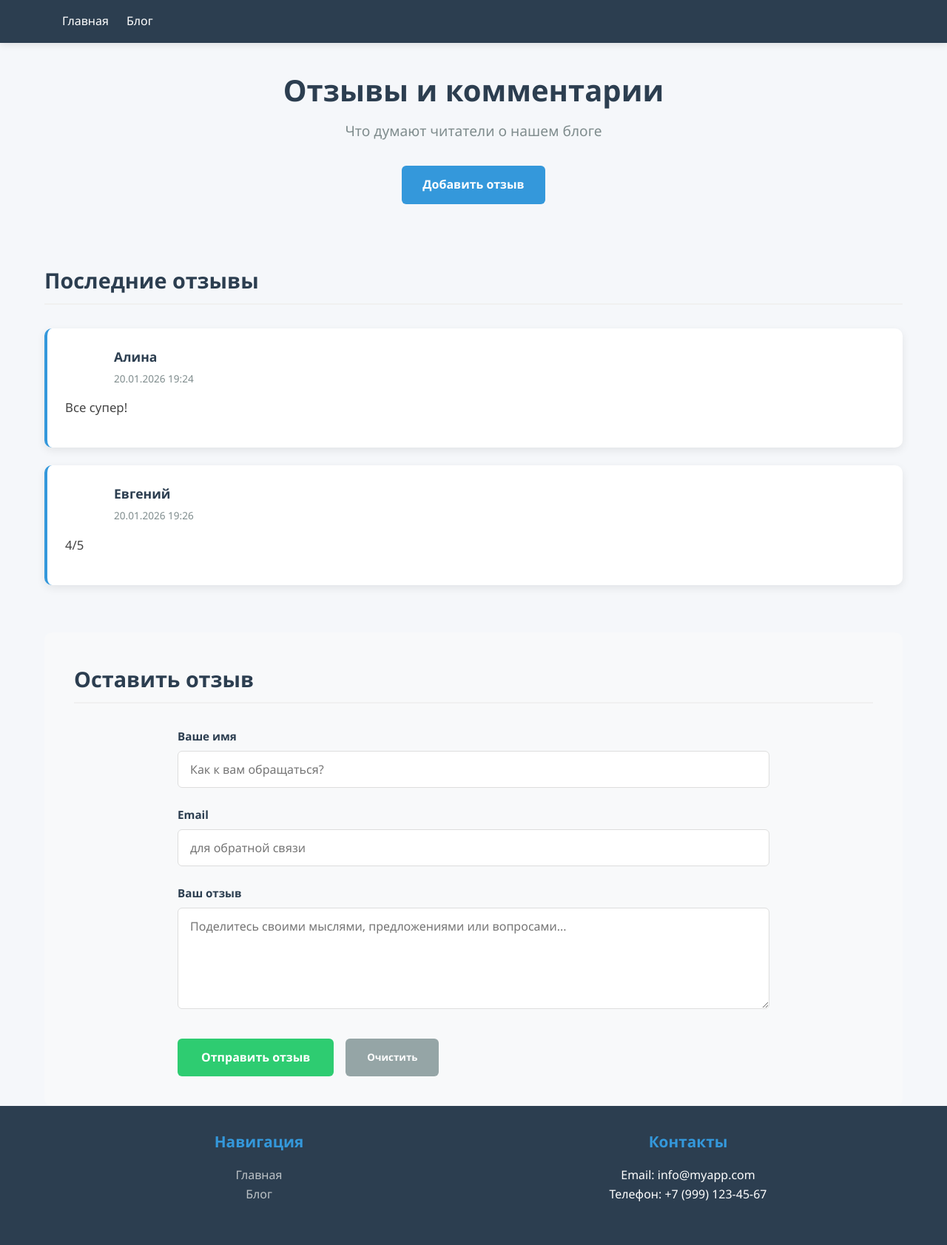
After one commit to lykalinaaa/django-test, a Django app: page /blog/1/comments/ in a window 1280 px wide. The commit adds this page. Shown: the whole page at 74% size. Run offline with Django 5.2, Linux system fonts and the light colour scheme; data comes from the database, SQL or seed files in the repository; both versions use the stored data as it was after the commit.

Commit message:
Практика 3: Функционал отправки и загрузки комментариев, небольшие правки по дизайну, отображение комментариев, если проверены

```diff
--- a/test_project/blog/admin.py
+++ b/test_project/blog/admin.py
@@ -1,4 +1,5 @@
 from django.contrib import admin
-from .models import Post
+from .models import Post, Comment
 
 admin.site.register(Post)
+admin.site.register(Comment)
--- a/test_project/blog/urls.py
+++ b/test_project/blog/urls.py
@@ -2,6 +2,7 @@ from django.urls import path
 from .views import *
 
 urlpatterns = [
-    path('', blog_page, name='blog'),
-    path('<int:post_id>/', post_page, name='post'),
+    path('', blog_page, name='blog'),  # /blog/
+    path('<int:post_id>/', post_page, name='post'),  # /blog/1/
+    path('<int:post_id>/comments/', comments_page, name='comments'),  # /blog/1/comments/
 ]
--- a/test_project/blog/views.py
+++ b/test_project/blog/views.py
@@ -1,5 +1,6 @@
-from django.shortcuts import render, get_object_or_404
-from .models import Post
+from django.shortcuts import render, get_object_or_404, redirect
+from .models import Post, Comment
+from datetime import datetime
 
 # меню для всех страниц
 menu = [
@@ -23,6 +24,30 @@ def blog_page(request):
 # Пост
 def post_page(request, post_id):
     post = get_object_or_404(Post, id=post_id)
-    data = {"menu": menu, "posts": post}
+    data = {"menu": menu, "posts": post, "comments": "/comments/"}
 
     return render(request, "post.html", context=data)
+
+
+def comments_page(request, post_id):
+    if request.method == 'POST':
+        fio = request.POST['fio']
+        email = request.POST['email']
+        text = request.POST['text']
+        created_at = datetime.now()
+
+        formatted = created_at.strftime("%d.%m.%Y %H:%M")
+
+        if fio and email and text:
+            Comment.objects.create(fio=fio, email=email, text=text, post_id=post_id, created_at=formatted)
+            return redirect('comments', post_id=post_id)
+
+    comments = Comment.objects.filter(post_id=post_id)
+
+    data = {
+        "menu": menu,
+        "post_id": post_id,
+        "comments": comments,
+    }
+
+    return render(request, "comments.html", context=data)
--- /dev/null
+++ b/test_project/static/css/comments.css
@@ -0,0 +1,361 @@
+.comments-header {
+    text-align: center;
+    margin-bottom: 3rem;
+    padding: 2rem 0;
+}
+
+.page-title {
+    font-size: 2.5rem;
+    color: #2c3e50;
+    margin-bottom: 0.5rem;
+}
+
+.page-subtitle {
+    font-size: 1.2rem;
+    color: #7f8c8d;
+    margin-bottom: 2rem;
+}
+
+.add-comment-btn {
+    margin-top: 1.5rem;
+}
+
+.btn {
+    display: inline-block;
+    background-color: #3498db;
+    color: white;
+    padding: 0.8rem 1.8rem;
+    text-decoration: none;
+    border-radius: 6px;
+    font-weight: 600;
+    border: none;
+    cursor: pointer;
+    transition: background-color 0.3s;
+}
+
+.btn:hover {
+    background-color: #2980b9;
+}
+
+.btn-primary {
+    background-color: #2ecc71;
+}
+
+.btn-primary:hover {
+    background-color: #27ae60;
+}
+
+.btn-secondary {
+    background-color: #95a5a6;
+}
+
+.btn-secondary:hover {
+    background-color: #7f8c8d;
+}
+
+.comments-section {
+    margin-bottom: 4rem;
+}
+
+.section-title {
+    font-size: 1.8rem;
+    color: #2c3e50;
+    margin-bottom: 2rem;
+    padding-bottom: 0.5rem;
+    border-bottom: 2px solid #f0f0f0;
+}
+
+.comments-list {
+    display: flex;
+    flex-direction: column;
+    gap: 1.5rem;
+}
+
+.comment-card {
+    background: white;
+    border-radius: 10px;
+    padding: 1.5rem;
+    box-shadow: 0 4px 12px rgba(0, 0, 0, 0.08);
+    border-left: 4px solid #3498db;
+}
+
+.comment-header {
+    display: flex;
+    justify-content: space-between;
+    align-items: flex-start;
+    margin-bottom: 1rem;
+    flex-wrap: wrap;
+    gap: 1rem;
+}
+
+.comment-author {
+    display: flex;
+    align-items: center;
+    gap: 1rem;
+}
+
+.author-avatar {
+    width: 50px;
+    height: 50px;
+}
+
+.author-avatar img {
+    width: 100%;
+    height: 100%;
+    border-radius: 50%;
+    object-fit: cover;
+}
+
+.avatar-placeholder {
+    width: 100%;
+    height: 100%;
+    border-radius: 50%;
+    background: #3498db;
+    color: white;
+    display: flex;
+    align-items: center;
+    justify-content: center;
+    font-size: 1.2rem;
+    font-weight: bold;
+}
+
+.author-info {
+    display: flex;
+    flex-direction: column;
+}
+
+.author-name {
+    font-size: 1.1rem;
+    color: #2c3e50;
+    margin: 0 0 0.3rem 0;
+}
+
+.comment-date {
+    font-size: 0.85rem;
+    color: #7f8c8d;
+}
+
+.comment-post {
+    background: #f8f9fa;
+    padding: 0.5rem 0.8rem;
+    border-radius: 6px;
+}
+
+.post-label {
+    font-size: 0.85rem;
+    color: #7f8c8d;
+    margin-right: 0.5rem;
+}
+
+.post-link {
+    color: #3498db;
+    text-decoration: none;
+    font-size: 0.9rem;
+    font-weight: 500;
+}
+
+.post-link:hover {
+    text-decoration: underline;
+}
+
+.comment-body {
+    margin-bottom: 1rem;
+}
+
+.comment-text {
+    line-height: 1.6;
+    color: #444;
+    margin: 0;
+    font-size: 1.05rem;
+}
+
+.comment-footer {
+    border-top: 1px solid #eee;
+    padding-top: 1rem;
+}
+
+.comment-actions {
+    display: flex;
+    gap: 1rem;
+}
+
+.action-btn {
+    display: flex;
+    align-items: center;
+    gap: 0.5rem;
+    background: #f8f9fa;
+    border: 1px solid #ddd;
+    border-radius: 6px;
+    padding: 0.5rem 1rem;
+    font-size: 0.9rem;
+    color: #555;
+    cursor: pointer;
+    transition: all 0.3s;
+}
+
+.action-btn:hover {
+    background: #e9ecef;
+    border-color: #3498db;
+    color: #3498db;
+}
+
+.btn-icon {
+    font-size: 1rem;
+}
+
+.btn-count, .btn-text {
+    font-weight: 500;
+}
+
+.no-comments {
+    text-align: center;
+    padding: 4rem 2rem;
+    background: #f8f9fa;
+    border-radius: 10px;
+    border: 2px dashed #ddd;
+}
+
+.no-comments-icon {
+    font-size: 4rem;
+    margin-bottom: 1.5rem;
+}
+
+.no-comments h3 {
+    font-size: 1.5rem;
+    color: #2c3e50;
+    margin-bottom: 0.5rem;
+}
+
+.no-comments p {
+    color: #7f8c8d;
+    margin-bottom: 1.5rem;
+    font-size: 1.1rem;
+}
+
+.add-comment-section {
+    background: #f8f9fa;
+    padding: 2.5rem;
+    border-radius: 10px;
+    margin-top: 2rem;
+}
+
+.comment-form {
+    max-width: 800px;
+    margin: 0 auto;
+}
+
+.form-group {
+    margin-bottom: 1.5rem;
+}
+
+.form-label {
+    display: block;
+    margin-bottom: 0.5rem;
+    font-weight: 600;
+    color: #2c3e50;
+    font-size: 0.95rem;
+}
+
+.form-input,
+.form-select,
+.form-textarea {
+    width: 100%;
+    padding: 0.8rem 1rem;
+    border: 1px solid #ddd;
+    border-radius: 6px;
+    font-size: 1rem;
+    font-family: inherit;
+    transition: border-color 0.3s;
+}
+
+.form-input:focus,
+.form-select:focus,
+.form-textarea:focus {
+    outline: none;
+    border-color: #3498db;
+    box-shadow: 0 0 0 2px rgba(52, 152, 219, 0.2);
+}
+
+.form-textarea {
+    resize: vertical;
+    min-height: 120px;
+}
+
+.form-actions {
+    display: flex;
+    gap: 1rem;
+    margin-top: 2rem;
+}
+
+.btn-submit {
+    background-color: #2ecc71;
+    padding: 0.9rem 2rem;
+    font-size: 1rem;
+}
+
+.btn-submit:hover {
+    background-color: #27ae60;
+}
+
+@media (max-width: 768px) {
+    .comments-stats {
+        gap: 1.5rem;
+    }
+
+    .stat-card {
+        min-width: 120px;
+        padding: 1.2rem 1.5rem;
+    }
+
+    .stat-number {
+        font-size: 1.8rem;
+    }
+
+    .comment-header {
+        flex-direction: column;
+        align-items: flex-start;
+    }
+
+    .comment-post {
+        align-self: flex-start;
+    }
+
+    .add-comment-section {
+        padding: 1.5rem;
+    }
+
+    .form-actions {
+        flex-direction: column;
+    }
+
+    .btn {
+        width: 100%;
+        text-align: center;
+    }
+}
+
+@media (max-width: 480px) {
+    .page-title {
+        font-size: 2rem;
+    }
+
+    .comments-stats {
+        flex-direction: column;
+        align-items: center;
+    }
+
+    .stat-card {
+        width: 100%;
+        max-width: 250px;
+    }
+
+    .comment-author {
+        flex-direction: column;
+        align-items: flex-start;
+    }
+
+    .author-avatar {
+        width: 40px;
+        height: 40px;
+    }
+}
--- a/test_project/templates/blog.html
+++ b/test_project/templates/blog.html
@@ -58,9 +58,6 @@
                     </div>
                     <div class="post-footer">
                         <a href="{% url 'post' post.id %}" class="read-more-btn">Читать далее →</a>
-                        <div class="post-stats">
-                            <span class="comments">💬 {{ post.comments_count|default:0 }}</span>
-                        </div>
                     </div>
                 </div>
             </article>
--- /dev/null
+++ b/test_project/templates/comments.html
@@ -0,0 +1,88 @@
+{% extends 'base.html' %}
+{% load static %}
+
+{% block extra_css %}
+    <link rel="stylesheet" href="{% static 'css/comments.css' %}">
+{% endblock %}
+
+{% block content %}
+<div class="container">
+    <div class="comments-header">
+        <h1 class="page-title">Отзывы и комментарии</h1>
+        <p class="page-subtitle">Что думают читатели о нашем блоге</p>
+
+        <div class="add-comment-btn">
+            <a href="#add-comment" class="btn">Добавить отзыв</a>
+        </div>
+    </div>
+
+    <section class="comments-section">
+        <h2 class="section-title">Последние отзывы</h2>
+
+        {% if comments %}
+        <div class="comments-list">
+            {% for comment in comments %}
+            <article class="comment-card">
+                <div class="comment-header">
+                    <div class="comment-author">
+                        <div class="author-avatar">
+                            {% if comment.author.profile.avatar %}
+                                <img src="{{ comment.author.profile.avatar.url }}">
+                            {% endif %}
+                        </div>
+                        <div class="author-info">
+                            <h3 class="author-name">
+                                {% if comment.fio %}
+                                    {{ comment.fio }}
+                                {% endif %}
+                            </h3>
+                            <span class="comment-date">{{ comment.created_at }}</span>
+                        </div>
+                    </div>
+                </div>
+
+                <div class="comment-body">
+                    <p class="comment-text">{{ comment.text }}</p>
+                </div>
+            </article>
+            {% endfor %}
+        </div>
+        {% else %}
+        <div class="no-comments">
+            <div class="no-comments-icon">💬</div>
+            <h3>Пока нет отзывов</h3>
+            <p>Будьте первым, кто оставит комментарий!</p>
+            <a href="#add-comment" class="btn btn-primary">Написать отзыв</a>
+        </div>
+        {% endif %}
+    </section>
+
+    <section id="add-comment" class="add-comment-section">
+        <h2 class="section-title">Оставить отзыв</h2>
+
+        <form class="comment-form" method="POST" action="{% url 'comments' post_id %}">
+            {% csrf_token %}
+            <div class="form-group">
+                <label for="fio" class="form-label">Ваше имя</label>
+                <input type="text" id="fio" name="fio" class="form-input" placeholder="Как к вам обращаться?" required>
+            </div>
+
+            <div class="form-group">
+                <label for="email" class="form-label">Email</label>
+                <input type="email" id="email" name="email" class="form-input" placeholder="для обратной связи" required>
+            </div>
+
+            <div class="form-group">
+                <label for="comment-text" class="form-label">Ваш отзыв</label>
+                <textarea id="comment-text" name="text" class="form-textarea" rows="5"
+                          placeholder="Поделитесь своими мыслями, предложениями или вопросами..." required></textarea>
+            </div>
+
+            <div class="form-actions">
+                <button type="submit" class="btn btn-submit">Отправить отзыв</button>
+                <button type="reset" class="btn btn-secondary">Очистить</button>
+            </div>
+        </form>
+    </section>
+</div>
+{% endblock %}
--- a/test_project/templates/post.html
+++ b/test_project/templates/post.html
@@ -46,9 +46,7 @@
 
         <footer class="post-footer">
             <div class="action-buttons">
-                <button class="action-btn like-btn">
-                    <span class="btn-text">Отзывы</span>
-                </button>
+                <a href="{% url 'comments' posts.id %}" class="action-btn like-btn">Отзывы</a>
             </div>
             <div class="back-bottom">
                 <a href="/blog/" class="back-button secondary">
```
Also changed, not shown: test_project/blog/models.py (+9 -0 lines), test_project/blog/migrations/0003_comment.py (added), test_project/blog/migrations/0004_comment_post_id_alter_comment_email_and_more.py (added), test_project/blog/migrations/0005_comment_created_at.py (added), test_project/db.sqlite3.
